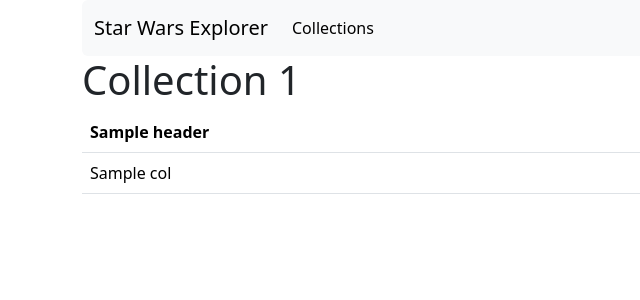
After one commit to gtxm/star_wars_explorer, a Django app: template star_wars_explorer/explorer/templates/details.html in a window 1280 px wide. The commit adds this page. Shown: the top 300 px of the page, without its empty margins (0-640 px from the left). Run offline with Django 5.2, Linux system fonts and the light colour scheme; tables that the repository leaves empty hold one stand-in row (values such as "Sample post"); the template is opened without the code that fills it: values that come from a table or form of the project are taken from there, most other values are stand-ins (such as "Sample title", 1, 10 or a date in 2020).

Commit message:
Added details view

```diff
--- a/star_wars_explorer/explorer/templates/collections.html
+++ b/star_wars_explorer/explorer/templates/collections.html
@@ -14,7 +14,7 @@
     <tbody>
     {% for collection in collections %}
         <tr>
-            <td>{{ collection.created }}</td>
+            <td><a href="/details/{{ collection.id }}/">{{ collection.created }}</a></td>
         </tr>
     {% endfor %}
     </tbody>
--- /dev/null
+++ b/star_wars_explorer/explorer/templates/details.html
@@ -0,0 +1,24 @@
+{% extends "index.html" %}
+
+{% block content %}
+<h1>Collection {{ collection.pk }}</h1>
+
+<table class="table">
+    <thead>
+    <tr>
+        {% for header in headers %}
+        <th>{{ header }}</th>
+        {% endfor %}
+    </tr>
+    </thead>
+    <tbody>
+        {% for row in rows %}
+        <tr>
+            {% for col in row %}
+                <td>{{ col }}</td>
+            {% endfor %}
+        </tr>
+        {% endfor %}
+    </tbody>
+</table>
+{% endblock %}
--- a/star_wars_explorer/explorer/urls.py
+++ b/star_wars_explorer/explorer/urls.py
@@ -3,4 +3,4 @@
 from . import views
 
 
-urlpatterns = [path("", views.home), path("fetch", views.fetch)]
+urlpatterns = [path("", views.home), path("fetch", views.fetch), path("details/<int:pk>/", views.details)]
```
Also changed, not shown: star_wars_explorer/explorer/views.py (+11 -1 lines).
